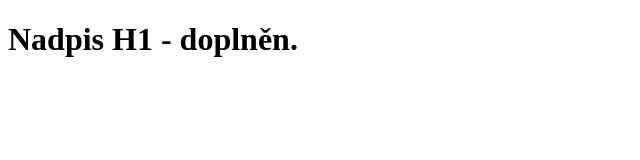
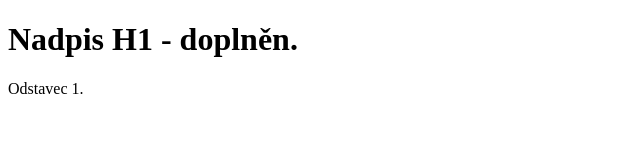
Before and after one commit to ladaj-email-cz/PrvniPokus, a plain HTML site: page index.html in a window 1280 px wide. Shown: the full height of the page, 0-640 px from the left. Drawn offline with Linux system fonts and the light colour scheme.

Commit message:
Do index.html doplněn 1. odstavec.

```diff
--- a/index.html
+++ b/index.html
@@ -7,5 +7,6 @@
 </head>
 <body>
     <h1>Nadpis H1 - doplněn.</h1>
+    <p>Odstavec 1.</p>
 </body>
 </html>
```
